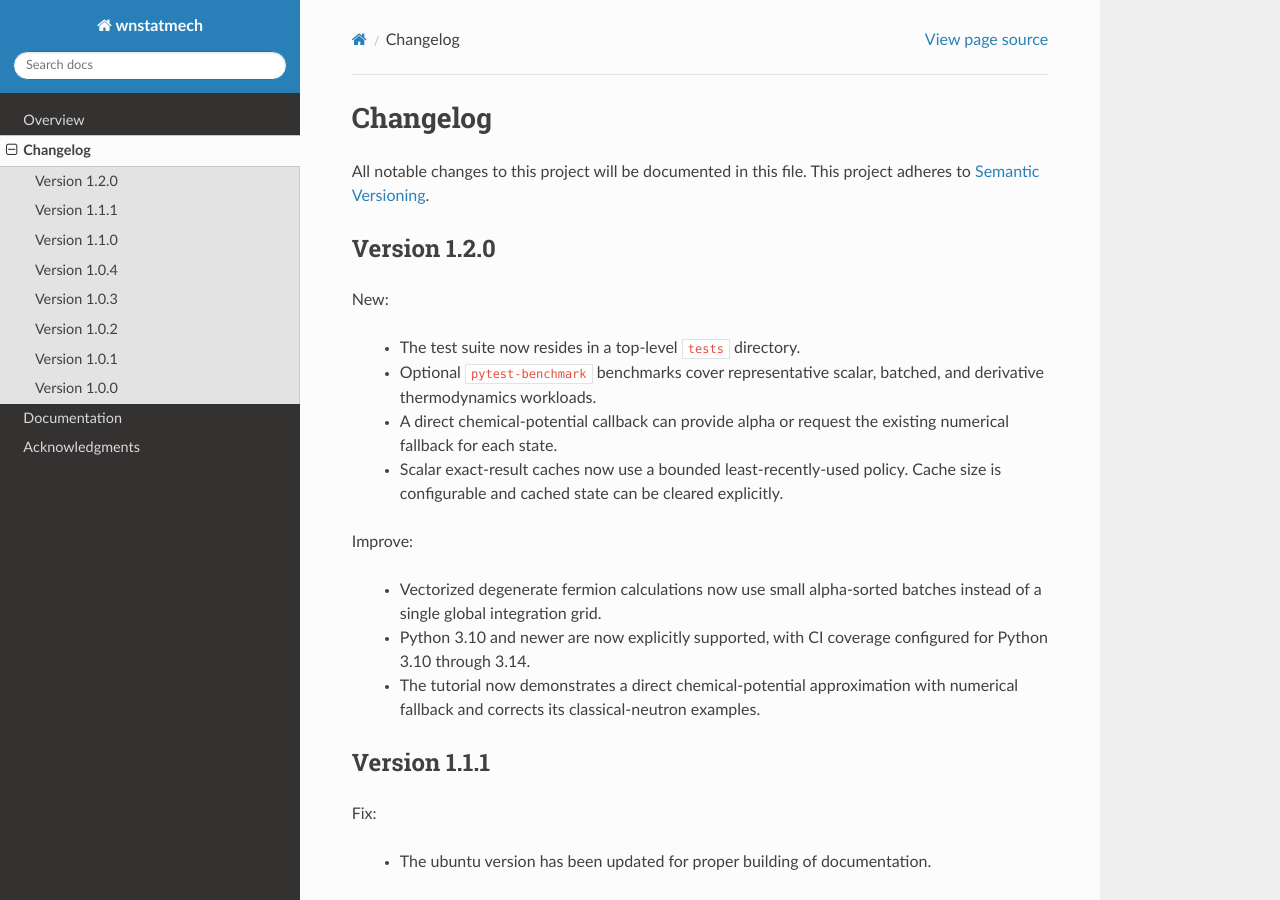
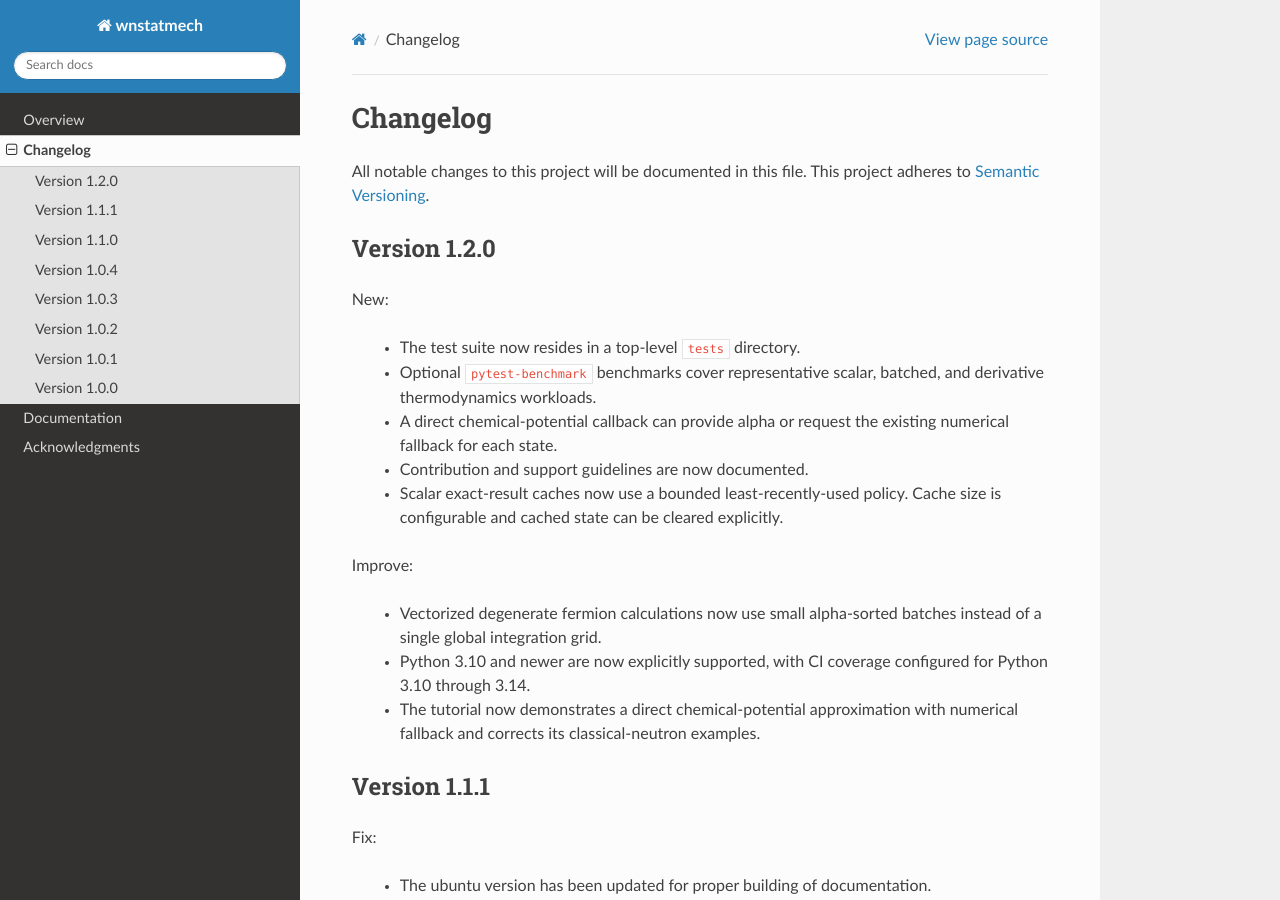
Before and after one commit to mbradle/wnstatmech, a Sphinx documentation site: the page built from doc/source/changelog.rst, in a window 1280 px wide and 900 px high. Built offline with Sphinx 7.4.7 and the Read the Docs theme 3.1.0, drawn with Linux system fonts in a browser that asks for light colours.

Commit message:
Add contributing guide.

```diff
--- a/README.rst
+++ b/README.rst
@@ -73,6 +73,7 @@
 
 - Issue Tracker: `<https://github.com/mbradle/wnstatmech/issues/>`_
 - Source Code: `<https://github.com/mbradle/wnstatmech/>`_
+- `Contributing guide <https://github.com/mbradle/wnstatmech/blob/main/CONTRIBUTING.md>`_
 
 License
 -------
--- a/doc/source/changelog.rst
+++ b/doc/source/changelog.rst
@@ -14,6 +14,7 @@
     batched, and derivative thermodynamics workloads.
   * A direct chemical-potential callback can provide alpha or request the
     existing numerical fallback for each state.
+  * Contribution and support guidelines are now documented.
   * Scalar exact-result caches now use a bounded least-recently-used policy.
     Cache size is configurable and cached state can be cleared explicitly.
 
```
